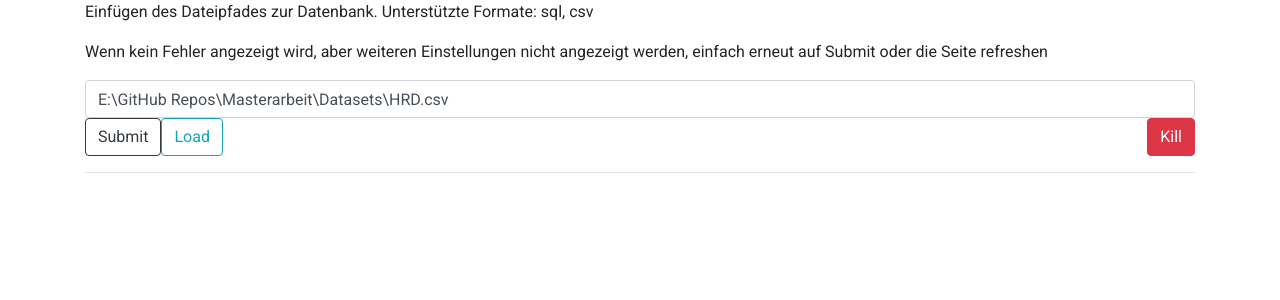
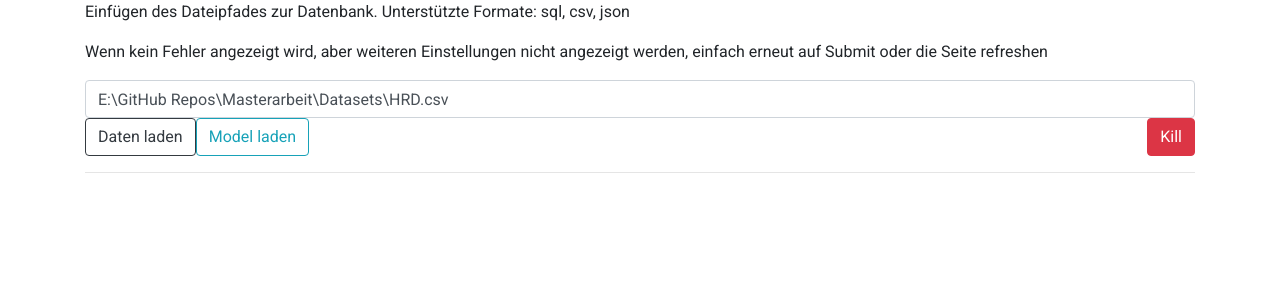
Before and after one commit to DerNiccoo/Data-Synthesizer-Angular, an Angular app: page / in a window 1280 px wide. Shown: the top 300 px of the page. Built offline with nearby package versions, Linux system fonts and the light colour scheme.

Commit message:
Layout and label changes

```diff
--- a/src/app/attribute-list/attribute-list.component.html
+++ b/src/app/attribute-list/attribute-list.component.html
@@ -32,6 +32,7 @@
         </mat-form-field>
       </div>
       <div class="row" *ngIf="selectedTable !== undefined">
+        <div class="col" style="margin-left: -15px;">
           <p>Auswählen der Attribute die generiert werden sollen</p>
           <form [formGroup]="msAttrForm">
             <mat-form-field appearance="fill">
@@ -67,6 +68,7 @@
           </form>
         </div>
       </div>
+    </div>
     <div class="col">
       <app-attribute-edit
         [attribute]="selectedAttribute"
--- a/src/app/database-select/database-select.component.html
+++ b/src/app/database-select/database-select.component.html
@@ -1,9 +1,9 @@
 <div class="db-select">
-  <p>Einfügen des Dateipfades zur Datenbank. Unterstützte Formate: sql, csv</p>
+  <p>Einfügen des Dateipfades zur Datenbank. Unterstützte Formate: sql, csv, json</p>
   <p>Wenn kein Fehler angezeigt wird, aber weiteren Einstellungen nicht angezeigt werden, einfach erneut auf Submit oder die Seite refreshen</p>
   <input type="text" class="form-control" id="pathInput" placeholder="Enter path to file" [(ngModel)]="path">
-  <button type="button" class="btn btn-outline-dark" (click)="onSubmit()" type="submit">Submit</button>
-  <button type="button" class="btn btn-outline-info" (click)="onLoad()" type="submit">Load</button>
+  <button type="button" class="btn btn-outline-dark" (click)="onSubmit()" type="submit">Daten laden</button>
+  <button type="button" class="btn btn-outline-info" (click)="onLoad()" type="submit">Model laden</button>
   <button type="button" class="btn btn-danger" (click)="onKill()" type="submit" style="float: right;">Kill</button>
   <div class="alert alert-danger" *ngIf="errorMsg" style="margin-top: 20px;">
     <h4>Fehler!</h4>
--- a/src/app/settings/settings.component.html
+++ b/src/app/settings/settings.component.html
@@ -34,7 +34,7 @@
   </div>
 
   <hr>
-  <button class="btn btn-success" (click)="onRun()" *ngIf="!loadedModel">Run</button>
+  <button class="btn btn-success" (click)="onRun()" *ngIf="!loadedModel">Generieren</button>
   <button class="btn btn-primary" (click)="onTestAll()" *ngIf="!loadedModel">Test all</button>
   <button class="btn btn-warning" (click)="onDebug()" *ngIf="!loadedModel">Debug</button>
   <button class="btn btn-dark" (click)="onLoadedModel()" *ngIf="loadedModel">Generate</button>
```
Lines whose indentation alone changed are shown as unchanged.
